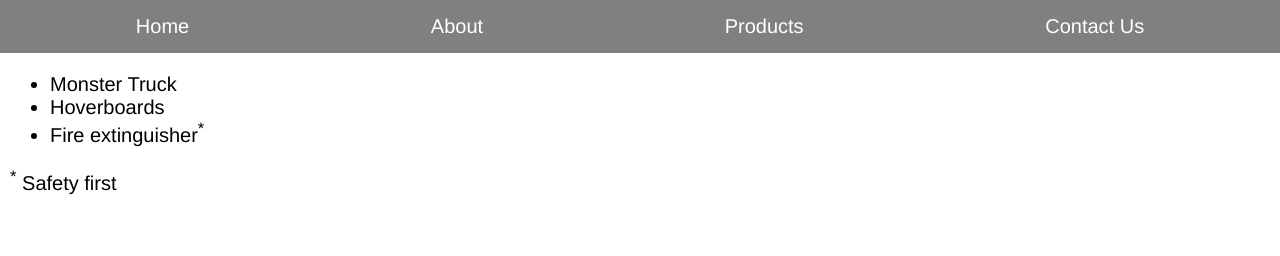
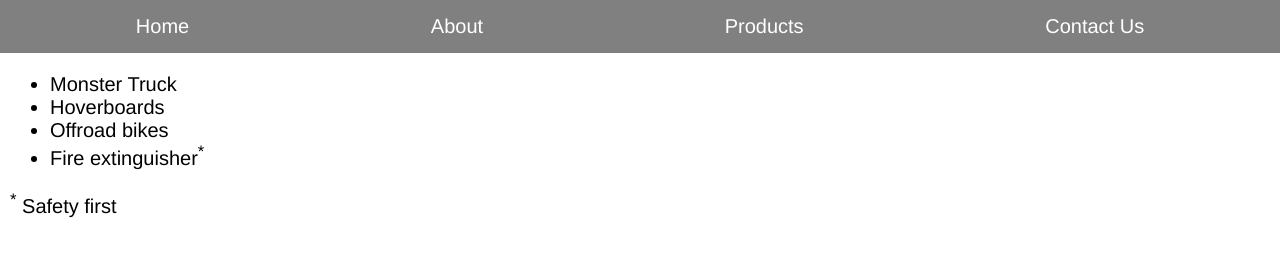
Before and after one commit to avand/product-school-demo, a plain HTML site: page pages/products.html in a window 1280 px wide. Drawn offline with Linux system fonts and the light colour scheme.

Commit message:
Added a product.

```diff
--- a/pages/products.html
+++ b/pages/products.html
@@ -17,6 +17,7 @@
       <ul>
         <li>Monster Truck</li>
         <li>Hoverboards</li>
+        <li>Offroad bikes</li>
         <li>Fire extinguisher<sup>*</sup></li>
       </ul>
 
```
